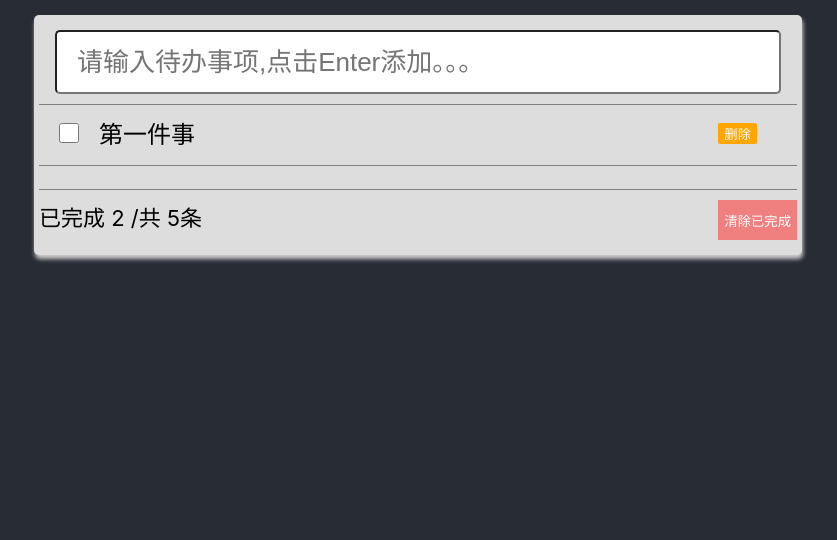
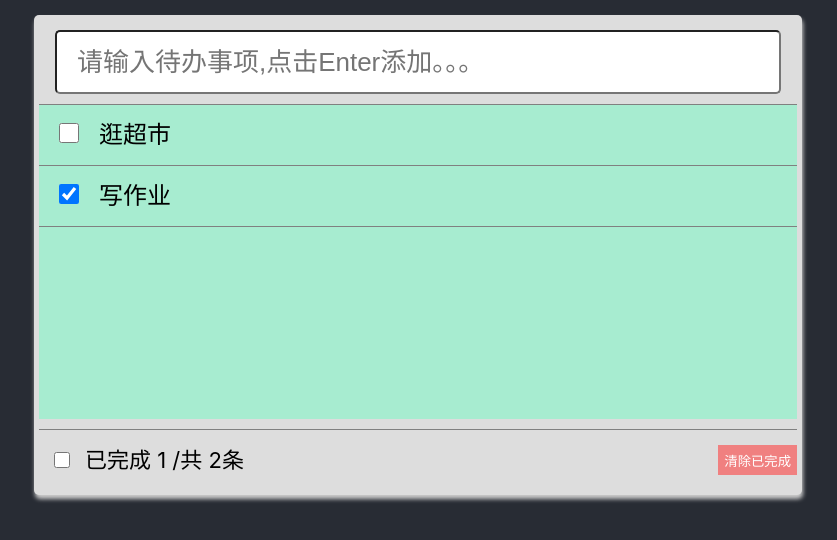
Before and after one commit to graylogo/React_demo01, a React (Create React App) app: page / in a window 1280 px wide. Shown: the top 540 px of the page, without its empty margins (222-1059 px from the left). Built offline with nearby package versions, Linux system fonts and the light colour scheme.

Commit message:
Todo交互完成

```diff
--- a/package.json
+++ b/package.json
@@ -6,6 +6,7 @@
     "@testing-library/jest-dom": "^5.13.0",
     "@testing-library/react": "^11.2.7",
     "@testing-library/user-event": "^12.8.3",
+    "nanoid": "^3.1.23",
     "react": "^17.0.2",
     "react-dom": "^17.0.2",
     "react-scripts": "4.0.3",
--- a/src/components/TdoList/Footer/index.css
+++ b/src/components/TdoList/Footer/index.css
@@ -2,6 +2,7 @@
     height: 40px;
     display: flex;
     justify-content: space-between;
+    align-items: center;
     width: 100%;
     border-top: 1px solid gray;
     padding-top: 10px;
@@ -12,6 +13,7 @@
 } */
 
 .todo_footer button{
+    height: 30px;
     border: none;
     background-color:lightcoral;
     color: white;
@@ -21,3 +23,8 @@
     background-color:lightpink;
     color: white;
 }
+.todo_footer input{
+    width: 16px;
+    height: 16px;
+    margin: 15px;
+}
--- a/src/components/TdoList/Footer/index.js
+++ b/src/components/TdoList/Footer/index.js
@@ -3,10 +3,14 @@ import './index.css'
 
 export default class Footer extends Component {
     render() {
+        const {info,checkAll,deleteAll} = this.props
         return (
             <div className='todo_footer'>
-               <span>已完成 2 /共 5条</span>
-               <button>清除已完成</button>
+               <span>
+                   <input type='checkbox' checked={info.hasChecked===info.all && info.hasChecked!==0} onChange={checkAll}></input>
+                   <span>已完成 {info.hasChecked} /共 {info.all}条</span>
+                </span>
+               <button onClick={deleteAll}>清除已完成</button>
             </div>
         )
     }
--- a/src/components/TdoList/Header/index.js
+++ b/src/components/TdoList/Header/index.js
@@ -3,9 +3,10 @@ import './index.css'
 
 export default class Header extends Component {
     render() {
+        const {addTodo} = this.props
         return (
             <div className='todo_header'>
-                <input type='text' placeholder='请输入待办事项,点击Enter添加。。。'/>
+                <input type='text' placeholder='请输入待办事项,点击Enter添加。。。' onKeyUp={addTodo}/>
             </div>
         )
     }
--- a/src/components/TdoList/List/index.css
+++ b/src/components/TdoList/List/index.css
@@ -5,4 +5,5 @@
     max-height: 100%;
     width: 100%;
     overflow: auto;
+    background-color: #a7ecd0;
 }
--- a/src/components/TdoList/List/index.js
+++ b/src/components/TdoList/List/index.js
@@ -3,9 +3,12 @@ import Todo from '../Todo'
 import './index.css'
 export default class List extends Component {
     render() {
+        const {todoList,handleDelete,handleCheck} = this.props
         return (
             <div  className='todo_lists' >
-               <Todo/>
+              { todoList.map(item=>{
+                 return  <Todo key={item.id} list= {item} handleDelete={handleDelete} handleCheck={handleCheck}/>
+               })}
             </div>
         )
     }
--- a/src/components/TdoList/Todo/index.css
+++ b/src/components/TdoList/Todo/index.css
@@ -9,7 +9,7 @@
     border-bottom: 1px solid gray;
 }
 .todo_todo:hover{
-    background-color: #fff;
+    background-color: #71ffc5;
 }
 .todo_todo:first-child{
     border-top: 1px solid gray;
--- a/src/components/TdoList/Todo/index.js
+++ b/src/components/TdoList/Todo/index.js
@@ -2,13 +2,29 @@ import React, { Component } from 'react'
 import './index.css'
 
 export default class Todo extends Component {
+    state = {
+        isMouse: false
+    }
+    mouseEvent = (type)=>{
+        // 鼠标移入
+        if(type === 'mouseover'){
+            this.setState({isMouse: true})
+        }
+        // 鼠标移出
+        if(type === 'mouseleave'){
+            this.setState({isMouse: false})
+        }
+    }
     render() {
+        const {id,todo,check} = this.props.list
+        const {handleDelete,handleCheck } = this.props
+        const {isMouse} = this.state
         return (
             <>
-            <div className='todo_todo'>
-                <input type='checkbox'/>
-                <span>第一件事</span>
-                <button>删除</button>
+            <div className='todo_todo' onMouseOver={(e)=>this.mouseEvent(e.type)} onMouseLeave={(e)=>this.mouseEvent(e.type)}>
+                <input type='checkbox' checked={check} onChange={e=>handleCheck(id,e.target.checked)}/>
+                <span>{todo}</span>
+                <button style={{display: isMouse?'block':'none'}} onClick={handleDelete(id)}>删除</button>
             </div>
             </>
         )
--- a/src/components/TdoList/index.css
+++ b/src/components/TdoList/index.css
@@ -1,7 +1,7 @@
 .todo-list{
     margin-top: 10px;
     width: 60vw;
-    height: 30vh;
+    height: 60vh;
     /* border: 1px solid gray; */
     border-radius: 5px;
     background-color: #ddd;
--- a/src/components/TdoList/index.js
+++ b/src/components/TdoList/index.js
@@ -1,15 +1,83 @@
 import React, { Component } from 'react'
+//使用nanoid来创建唯一的id
+import {nanoid} from 'nanoid'
 import './index.css'
 import Header from './Header'
 import List from './List'
 import Footer from './Footer'
 export default class TodoList extends Component {
+    state = {
+        todoList:[
+            {
+                id: '123',
+                todo: '逛超市',
+                check: false
+            },
+            {
+                id: '1123',
+                todo: '写作业',
+                check: true
+            }
+        ]
+    }
+    // 添加todo
+    addTodo = (e)=>{
+        const {keyCode,target} = e
+        const isBlack = target.value.trim() === ''
+        if(keyCode === 13 && !isBlack){
+            const {todoList} = this.state
+           const newTodo = [{
+                            id: nanoid(),
+                            todo: target.value,
+                            check: false
+                            },...todoList]
+           this.setState({todoList:newTodo})
+           target.value = ''
+        }
+        return
+    }
+    handleDelete = (id)=>{
+        const {todoList} = this.state
+        return ()=>{
+        const newList = todoList.filter(i=>i.id!==id)
+        this.setState({todoList: newList})
+        }
+    }
+    handleCheck = (id,check)=>{
+        const {todoList} = this.state
+        const newList = todoList.map(i=>{
+            if(i.id===id){
+                //  替换****
+                return {...i,check}
+            }else{
+                return i
+            }
+        })
+        this.setState({todoList: newList})
+    }
+    checkAll = (e)=>{
+        const {todoList} = this.state
+        const newList = todoList.map(i=>{
+            return {...i,check: e.target.checked}
+        })
+        this.setState({todoList: newList})
+    }
+    deleteAll = ()=>{
+        const {todoList} = this.state
+        if(window.confirm('确定要全部删除吗？')){
+        const newList = todoList.filter(i=>!i.check)
+        this.setState({todoList: newList})
+        }
+    }
     render() {
+        const {todoList} = this.state
+        const all = todoList.length
+        const hasChecked = todoList.filter(i=>i.check).length
         return (
             <div className='todo-list'>
-               <Header/>
-               <List/>
-               <Footer/>
+               <Header addTodo = {this.addTodo}/>
+               <List todoList = {todoList} handleDelete={this.handleDelete} handleCheck={this.handleCheck}/>
+               <Footer checkAll={this.checkAll} info = {{all,hasChecked}} deleteAll={this.deleteAll}/>
             </div>
         )
     }
```
